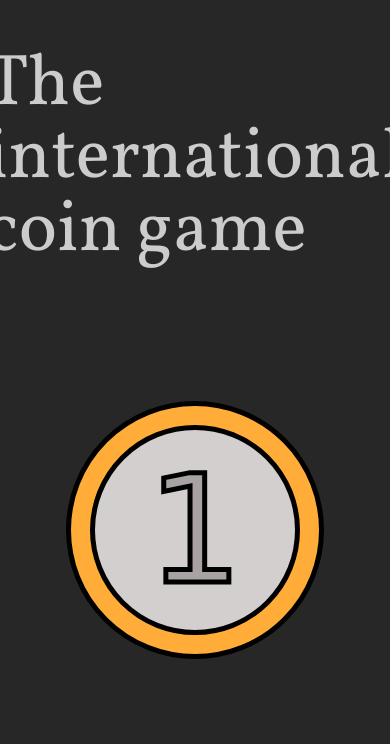
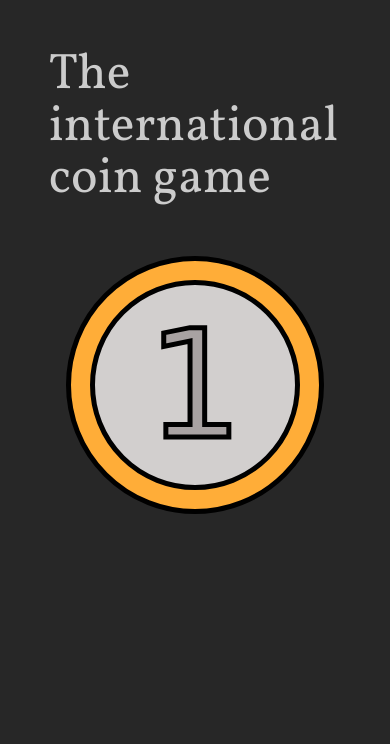
Before and after one commit to JoseLucasapp/coin-game, a plain HTML site: page index.html in a window 390 px wide. Drawn offline with Linux system fonts and the light colour scheme.

Commit message:
feat: mobile

```diff
--- a/style.css
+++ b/style.css
@@ -23,14 +23,14 @@
 
 body {
     font-family: var(--font-regular);
+    background-color: var(--background-main-color);
 }
 
 div.main {
     display: flex;
-    background-color: var(--background-main-color);
     color: var(--font-main-color);
-    width: 100vw;
-    height: 100vh;
+    width: 100%;
+    height: 100%;
     align-items: center;
     flex-direction: column;
 }
@@ -42,8 +42,8 @@
 }
 
 div.main div.canva {
-    width: 50vw;
-    height: 50vh;
+    width: 50%;
+    height: 50%;
     display: flex;
     flex-direction: column;
     align-items: center;
@@ -92,3 +92,54 @@
     background-color: var(--external-coin);
     border: var(--default-coin-border);
 }
+
+@media screen and (max-width: 820px) {
+
+    div.main {
+        overflow: hidden;
+    }
+
+    div.main div.title {
+        word-wrap: break-word;
+        font-size: 50px;
+        width: 100%;
+        display: flex;
+        justify-content: center;
+    }
+}
+
+@media screen and (max-width: 768px) {
+    div.main div.title {
+        width: 90%;
+    }
+}
+
+@media screen and (max-width: 540px) {
+    div.main div.title {
+        width: 50%;
+    }
+}
+
+@media screen and (max-width: 440px) {
+    div.main div.title {
+        width: 70%;
+    }
+}
+
+@media screen and (max-width: 412px) {
+    div.main div.title {
+        width: 75%;
+    }
+}
+
+@media screen and (max-width: 375px) {
+    div.main div.title {
+        width: 80%;
+    }
+}
+
+@media screen and (max-width: 360px) {
+    div.main div.title {
+        width: 85%;
+    }
+}
```
